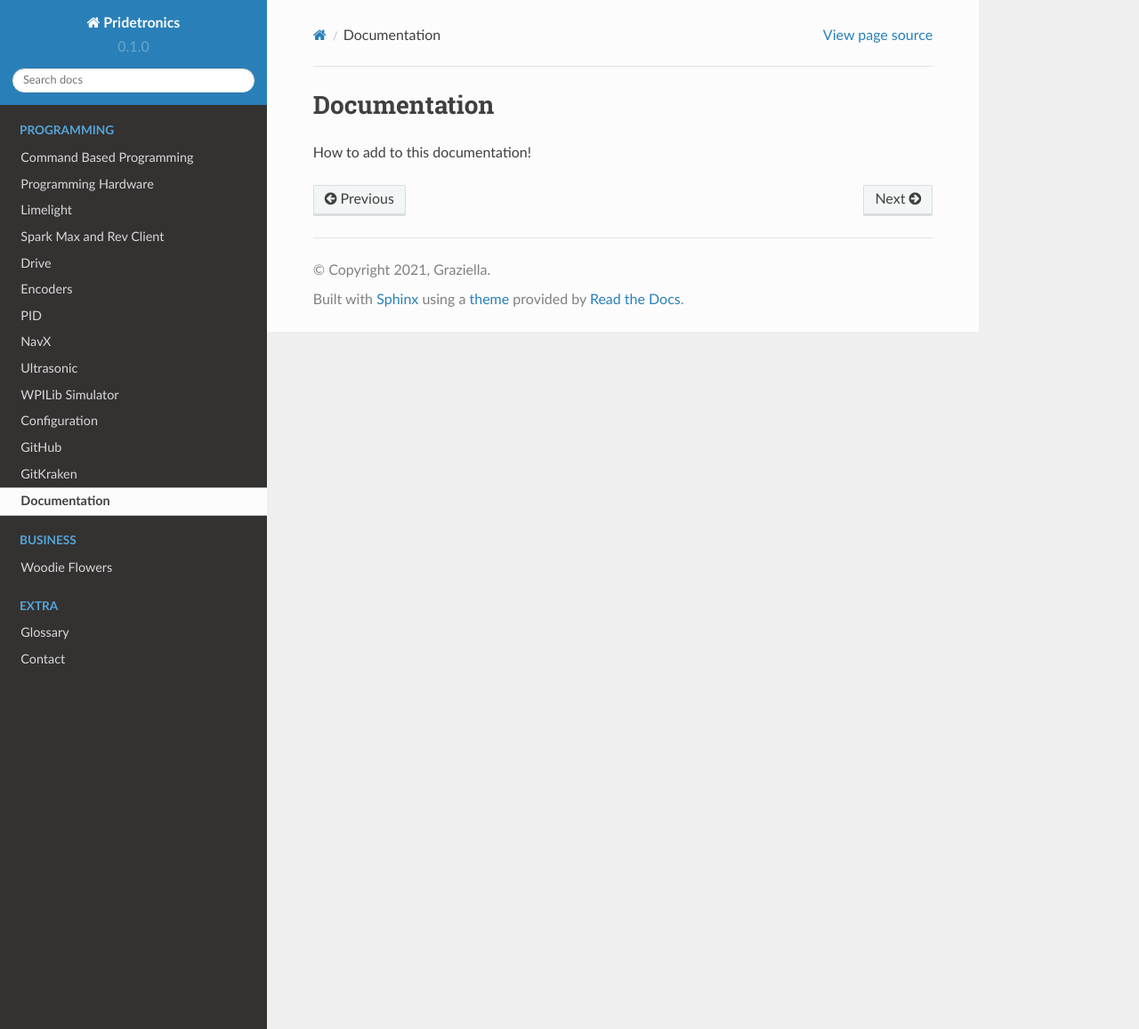
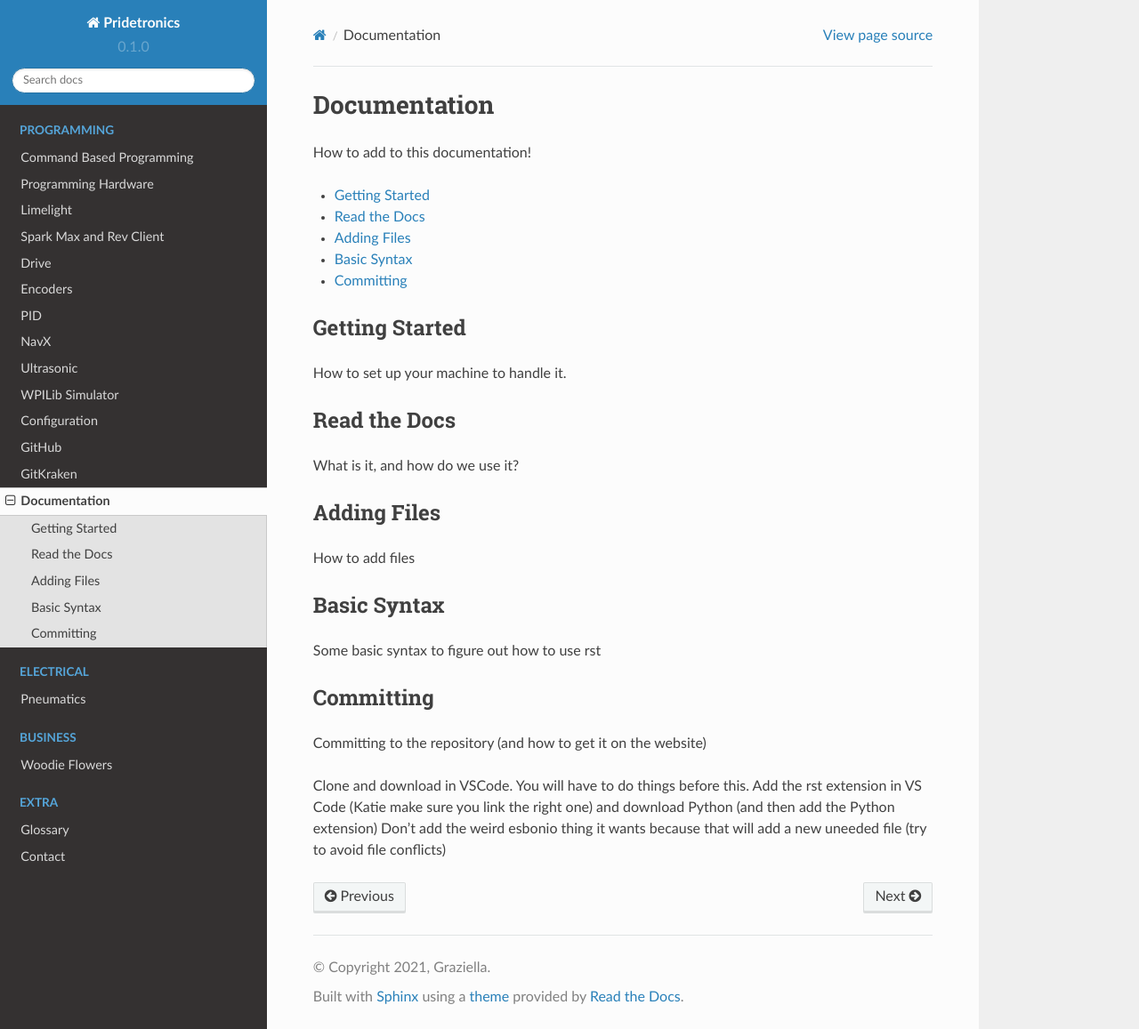
Before and after one commit to KaterinaDeeter/3853-Documentation, a Sphinx documentation site: the page built from docs/source/documentation.rst, in a window 1280 px wide and 1157 px high. Shown: the whole window at 89% size. Built offline with Sphinx 7.4.7 and the Read the Docs theme 2.0.0, drawn with Linux system fonts in a browser that asks for light colours.

Commit message:
Made some changes in documentation (very unpolished) and added pneumatics folder

```diff
--- a/docs/source/documentation.rst
+++ b/docs/source/documentation.rst
@@ -1,3 +1,44 @@
 Documentation
 =============
 How to add to this documentation!
+
+* :ref:`setup`
+* :ref:`rtd`
+* :ref:`creation`
+* :ref:`syntax`
+* :ref:`commits`
+
+.. _setup:
+
+Getting Started
+~~~~~~~~~~~~~~~
+How to set up your machine to handle it.
+
+.. _rtd:
+
+Read the Docs
+~~~~~~~~~~~~~
+What is it, and how do we use it?
+
+.. _creation:
+
+Adding Files
+~~~~~~~~~~~~
+How to add files
+
+.. _syntax:
+
+Basic Syntax
+~~~~~~~~~~~~
+Some basic syntax to figure out how to use rst
+
+.. _commits:
+
+Committing
+~~~~~~~~~~
+Committing to the repository (and how to get it on the website)
+
+Clone and download in VSCode. You will have to do things before this.
+Add the rst extension in VS Code (Katie make sure you link the right one)
+and download Python (and then add the Python extension)
+Don't add the weird esbonio thing it wants because that will add a new uneeded file (try to avoid file conflicts)
--- a/docs/source/index.rst
+++ b/docs/source/index.rst
@@ -44,6 +44,8 @@ Contents
    :maxdepth: 2
    :caption: Electrical
 
+   pneumatics
+
 .. toctree::
    :maxdepth: 2
    :caption: Build
--- /dev/null
+++ b/docs/source/pneumatics.rst
@@ -0,0 +1,3 @@
+Pneumatics
+==========
+Outlines the use of pneumatics
```
